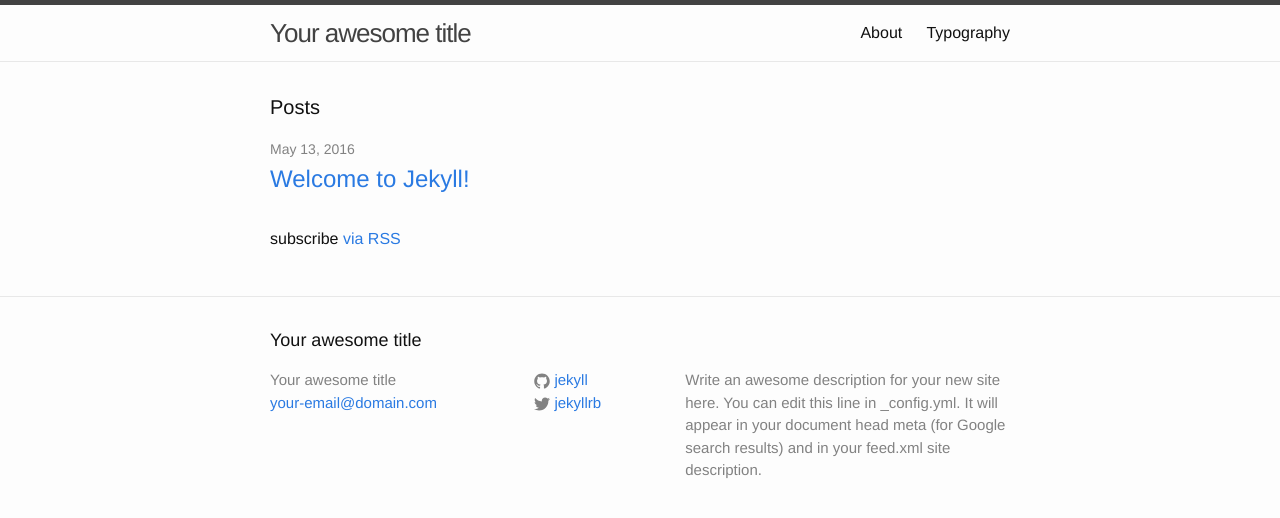
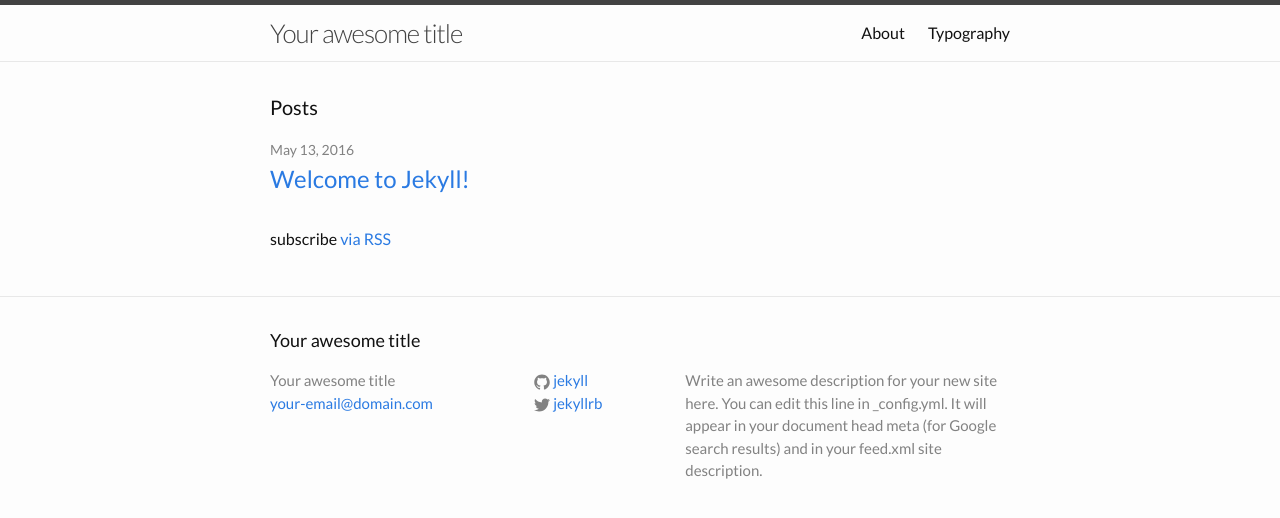
Before and after one commit to jibeinc/jibe-style-base, a Jekyll site: the page built from index.html, in a window 1280 px wide. Shown: the top 518 px of the page. Built offline with Jekyll 4.4.1, drawn with Linux system fonts in a browser that asks for light colours.

Commit message:
Update font to Lato

```diff
--- a/_includes/head.html
+++ b/_includes/head.html
@@ -9,4 +9,5 @@
   <link rel="stylesheet" href="{{ "/css/main.css" | prepend: site.baseurl }}">
   <link rel="canonical" href="{{ page.url | replace:'index.html','' | prepend: site.baseurl | prepend: site.url }}">
   <link rel="alternate" type="application/rss+xml" title="{{ site.title }}" href="{{ "/feed.xml" | prepend: site.baseurl | prepend: site.url }}">
+  <link href='https://fonts.googleapis.com/css?family=Lato:400,100,100italic,300,300italic,400italic,700,700italic,900,900italic' rel='stylesheet' type='text/css'>
 </head>
--- a/_sass/main.scss
+++ b/_sass/main.scss
@@ -3,7 +3,7 @@
 
 
 // Our variables
-$base-font-family: "Helvetica Neue", Helvetica, Arial, sans-serif;
+$base-font-family: "Lato", Helvetica, Arial, sans-serif;
 $base-font-size:   16px;
 $base-font-weight: 400;
 $small-font-size:  $base-font-size * 0.875;
--- a/css/main.scss
+++ b/css/main.scss
@@ -6,7 +6,7 @@
 
 
 // Our variables
-$base-font-family: "Helvetica Neue", Helvetica, Arial, sans-serif;
+$base-font-family: "Lato", Helvetica, Arial, sans-serif;
 $base-font-size:   16px;
 $base-font-weight: 400;
 $small-font-size:  $base-font-size * 0.875;
```
